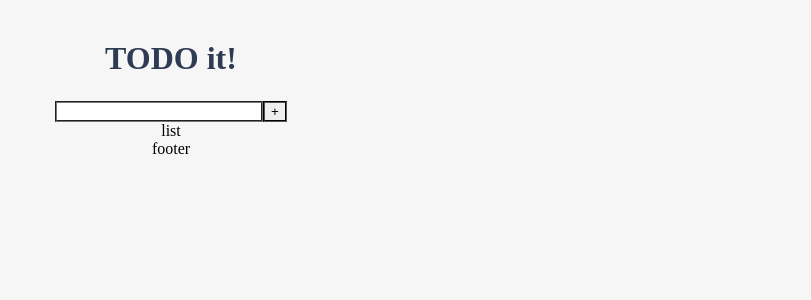
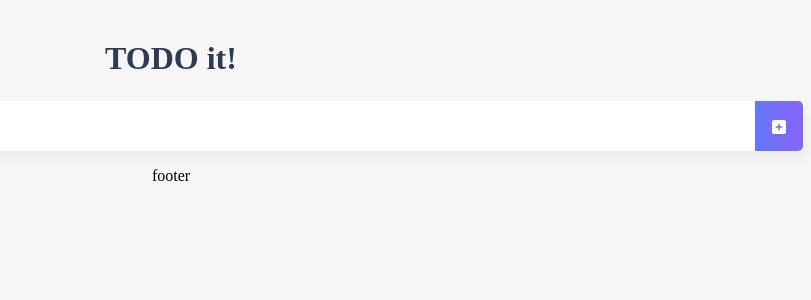
Before and after one commit to byeonyh95/vue-todo, a Vue app: page / in a window 1280 px wide. Shown: the top 300 px of the page, without its empty margins (469-1280 px from the left). Built offline with nearby package versions, Linux system fonts and the light colour scheme.

Commit message:
TodoList

```diff
--- a/package.json
+++ b/package.json
@@ -3,7 +3,7 @@
   "version": "0.1.0",
   "private": true,
   "scripts": {
-    "serve": "vue-cli-service serve",
+    "serve": "vue-cli-service serve --port 9000",
     "build": "vue-cli-service build",
     "lint": "vue-cli-service lint"
   },
--- a/public/index.html
+++ b/public/index.html
@@ -5,8 +5,7 @@
     <meta http-equiv="X-UA-Compatible" content="IE=edge">
     <meta name="viewport" content="width=device-width,initial-scale=1.0">
     <link rel="icon" href="<%= BASE_URL %>favicon.ico">
-    <link rel="stylesheet" href="https://kit.fontawesome.com/b844d5845b.css" crossorigin="anonymous">
-    <link herf="hteeps://fonts.googleapis.com/css?family=Ubuntu" rel="stylesheet">
+    <script src="https://kit.fontawesome.com/b844d5845b.js" crossorigin="anonymous"></script>
     <title><%= htmlWebpackPlugin.options.title %></title>
   </head>
   <body>
--- a/src/components/TodoInput.vue
+++ b/src/components/TodoInput.vue
@@ -1,7 +1,9 @@
 <template>
-  <div>
-    <input type="text" v-model="newTodoItem">
-    <button v-on:click="addTodo">+</button>
+  <div class="inputBox shadow">
+    <input type="text" v-model="newTodoItem" v-on:keyup.enter="addTodo">
+    <span class="addContainer" v-on:click="addTodo">
+      <i class="fa-solid fa-square-plus addBtn"></i>
+    </span>
   </div>
 </template>
 
@@ -14,14 +16,46 @@ export default {
   },
   methods: {
     addTodo: function(){
-      console.log(this.newTodoItem);
-      //저장하는 로직
+      if (this.newTodoItem !== '' ){
+        var obj = {
+          completed: false,
+          item: this.newTodoItem
+        }
+        localStorage.setItem(this.newTodoItem, JSON.stringify(obj));
+        this.clearInput();
+      }
+    },
+
+    clearInput: function(){
       this.newTodoItem = '';
-    }
+    },
   }
 }
 </script>
 
-<style>
-
+<style scoped>
+input:focus {
+  outline: none;
+}
+.inputBox{
+  background: white;
+  height: 50px;
+  line-height: 50px;
+  border-radius: 5px;
+}
+.inputBox input {
+  border-style: none;
+  font-size: 0.9rem;
+}
+.addContainer{
+  float: right;
+  background: linear-gradient(to right, #6478F8, #8763FB);
+  display: block;
+  width: 3rem;
+  border-radius: 0 5px 5px 0;
+}
+.addBtn{
+  color: white;
+  vertical-align: middle;
+}
 </style>
--- a/src/components/TodoList.vue
+++ b/src/components/TodoList.vue
@@ -1,15 +1,83 @@
 <template>
   <div>
-    list
+    <ul>
+      <li v-for="(todoItem, index) in todoItems" v-bind:key="todoItem.item" class="shadow">
+        <i class="checkBtn fa-sharp fa-solid fa-square-check" v-bind:class="{ checkBtnCompleted: todoItem.completed }"
+          v-on:click="toggleComplete(todoItem, index)"></i>
+        <span v-bind:class="{ textCompleted: todoItem.completed }">{{ todoItem.item }}</span>
+        <span class="removeBtn" v-on:click="removeTodo(todoItem, index)">
+          <i class="fa-regular fa-square-minus"></i>
+        </span>
+      </li>
+    </ul>
   </div>
 </template>
 
 <script>
 export default {
+ data: function(){
+  return{
+    todoItems: [],
+  }
+ },
 
+ methods:{
+   removeTodo: function (todoItem, index) {
+    localStorage.removeItem(todoItem);
+    this.todoItems.splice(index,1);
+   },
+
+   toggleComplete: function (todoItem, index){
+    console.log(index);
+     if (todoItem.completed){
+       todoItem.completed = false;
+     }else{
+       todoItem.completed = true;
+     }
+   }
+ },
+
+  created: function(){
+    if (localStorage.length > 0){
+      for (var i = 0; i < localStorage.length; i++){
+        this.todoItems.push(JSON.parse(localStorage.getItem(localStorage.key(i))));
+      }
+    }
+  }
 }
 </script>
 
-<style>
-
+<style scoped>
+ul{
+  list-style-type: none;
+  padding-left: 0px;
+  margin-top: 0;
+  text-align: left;
+}
+li{
+  display: flex;
+  min-height: 50px;
+  height: 50px;
+  line-height: 50px;
+  margin: 0.5rem 0;
+  padding: 0 0.9rem;
+  background: white;
+  border-radius: 5px;
+}
+.checkBtn{
+  line-height: 45px;
+  color: #62acde;
+  margin-right: 5px;
+}
+.checkBtnCompleted{
+  color: #b3adad;
+}
+.textCompleted{
+  text-decoration: line-through;
+  color: #b3adad;
+}
+.removeBtn{
+  margin-left: auto;
+  color: #de4343;
+}
 </style>
```
